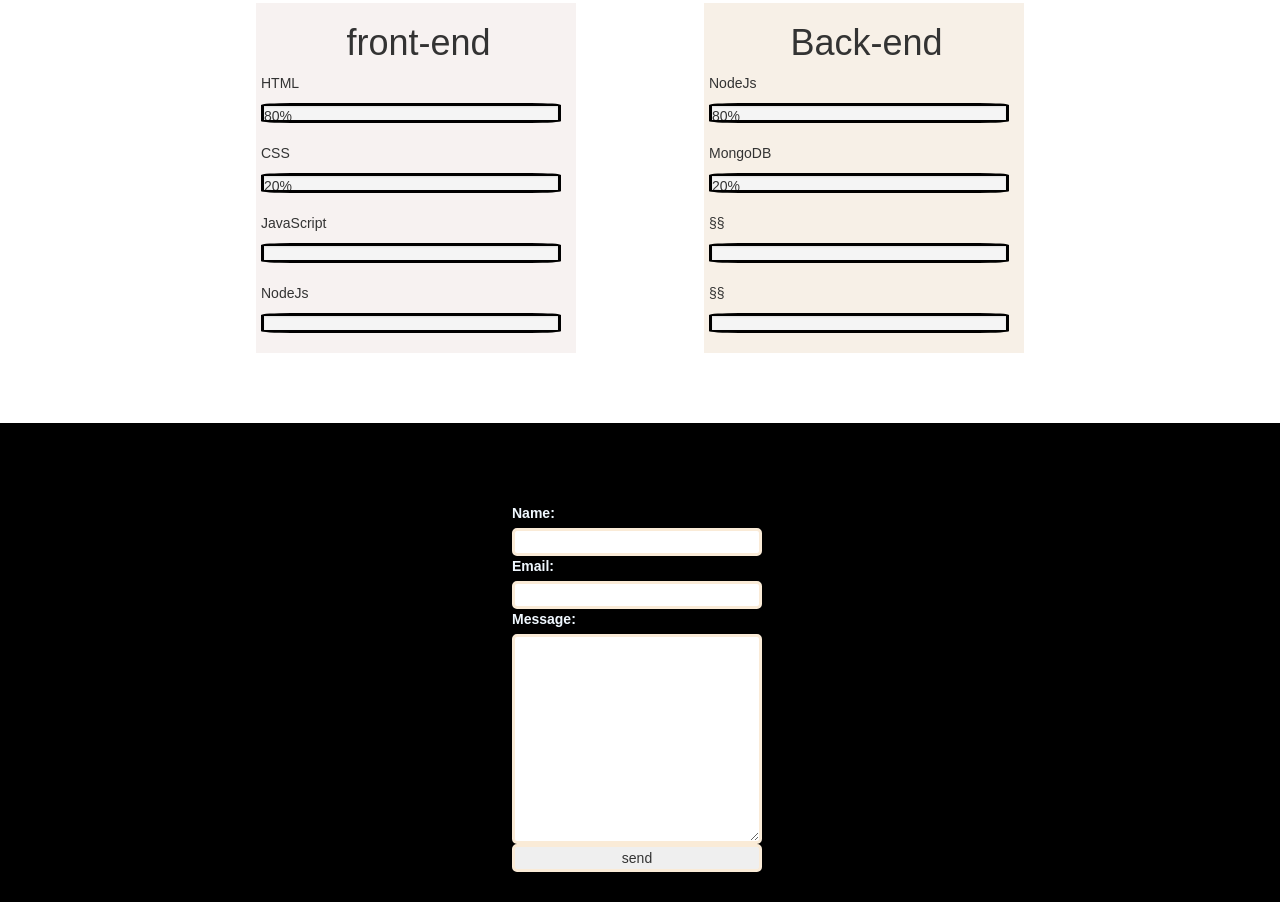
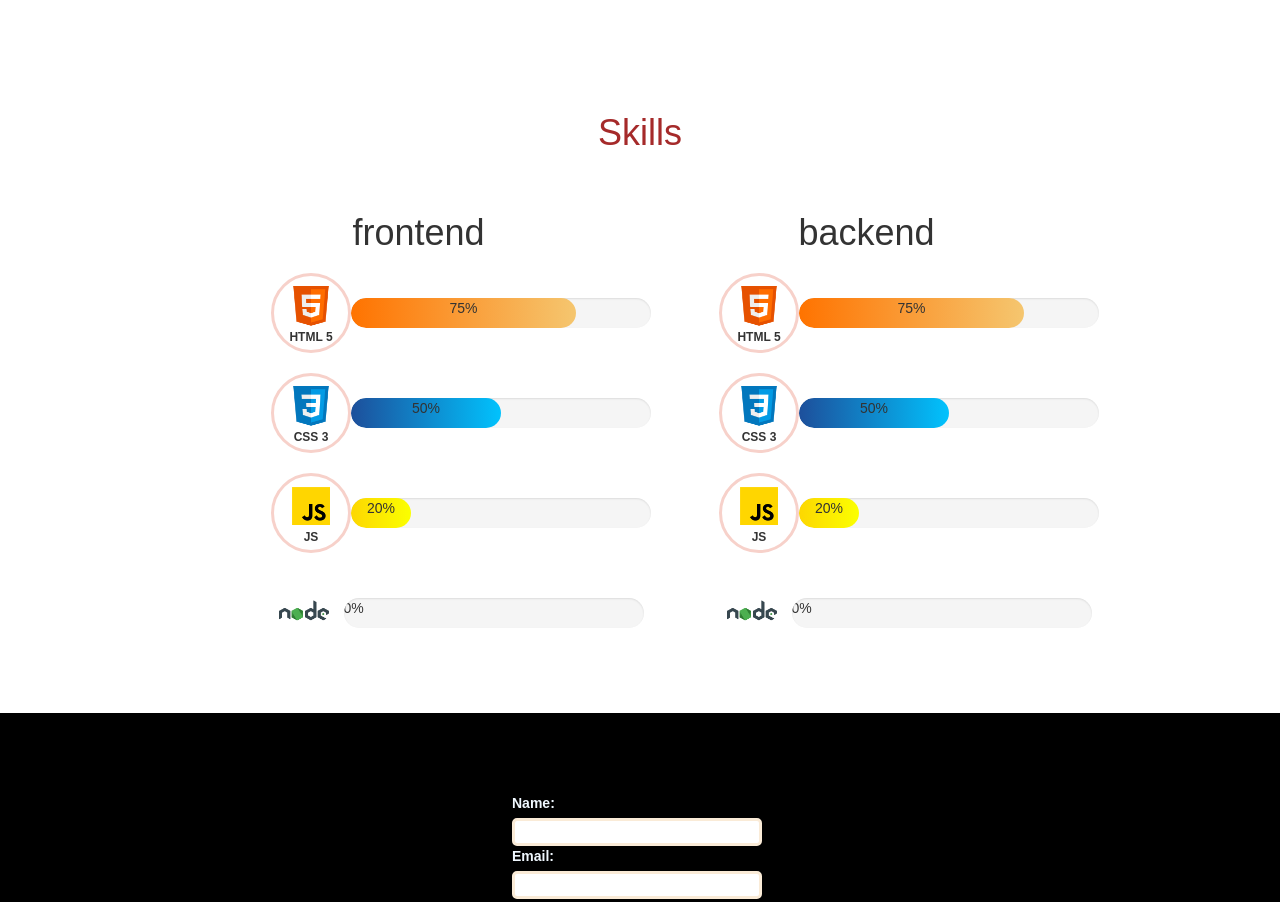
Before and after one commit to melzi-wp/melzi-abdelwahab-portfolio, a plain HTML site: page index.html in a window 1280 px wide. Shown: the part 1057-1959 px from the top of the page. Drawn offline with nearby package versions, Linux system fonts and the light colour scheme; a web font is replaced by a local one.

Commit message:
modificatint

```diff
--- a/css/style.css
+++ b/css/style.css
@@ -4,59 +4,92 @@ body{
   padding: 0px;
 
 }
-nav{
+header{
+  background:linear-gradient(to right, rgb(184, 211, 214),rgb(226, 245, 247));
+  display: flex;
+  justify-content: space-around;
+  align-items: center;
   position: fixed;
   width: 100%;
-  background-color: rgba(0, 0, 0, 0.959);
   z-index: 1;
 }
-ul{
-  margin-left:25%;
+header h1{
+  color:black;
+  font-size: 20px;
+  font-weight: 600;
+  word-spacing: 5px;
+  margin: 10px;
 }
-li{
+.nav-bar {
+  list-style: none;
+  margin: 10px 0px;
+}
+.nav-bar li{
+  text-decoration: none;
   display: inline-block;
-  margin-left: 50px;
+  padding: 0px 20px;
 }
-a{
+.nav-bar a{
   text-decoration: none;
-  color: white;
+  color: rgba(0, 0, 0, 0.671);
+  font-size: 16px;
+  font-weight: 600;
+  cursor: pointer;
 }
-a:hover{
-  color:rgb(235, 137, 166) ;
+.nav-bar a:hover{
+  color:rgb(230, 233, 47) ;
+  font-size: 18px;
+}
+.nav-bar a:active{
+  color:rgb(240, 237, 50) ;
 }
 
 /* section home */
 #home{
- background-color: rgba(0, 0, 0, 0.918);
- padding-top: 200px;
- padding-left: 150px;
- height: 70vh;
+ /* background-color: 99CCFF; */
+ background-image: url(../res/WEB-Full-Stack-Developer.jpg);
+ background-repeat: no-repeat;
+ background-size: cover;
+ padding-top: 180px;
+ padding-left: 40px;
+ height: 90vh;
+ /* border-bottom-right-radius: 50px ;  */
 }
 
 .hello h1{
-  color: white;
+  color: rgb(50, 50, 88);
+  width: 270px;
   font-size: 30px;
+  line-height: 1.50em;
+  font-weight: bold;
+  padding: 0%;
+  border-right: 5px solid rgb(155, 39, 39);
 }
 .hello p{
   color:rgb(235, 137, 166);
-  font-size: 25px;
+  font-size: 20px;
   margin-left: 80px;
 }
 #home img{
   position: absolute;
-  top: 20%;
+  top: 10%;
   right: 100px;
   width: 500px;
-  height: 380px;
+  height: 350px;
   /* border: 3px solid rgb(109, 139, 221) ; */
   border-radius: 50%;
 }
 /* section about me */
- #about{
+#about{
+  background-color: 99CCFF;
+
+}
+ .about{
+  padding: 10%;
   background-color: white;
-  margin-top: 100px;
   height: 300px;
   position: relative;
+  /* border-top-left-radius: 200px; */
 }
 
 .about-me{
@@ -101,7 +134,7 @@ a:hover{
   position: relative;
   width: 100%;
   height: 500px;
-  margin-top: 15px;
+  margin-top: 150px;
 }
 .skill{
   color: brown;
@@ -110,7 +143,7 @@ a:hover{
 .front-end{
   position: absolute;
   width: 320px;
-  background-color:rgb(247, 242, 241) ;
+  background-color:white ;
   margin-left: 20%;
   padding-left: 5px;
   top: 80px;
@@ -118,17 +151,74 @@ a:hover{
 .front-end h1 {
   text-align: center;
 }
+.progress-info{
+  background-color: white;
+  height:100px;
+  width: 400px;
+  padding: 10px;
+  display: flex;
+  justify-content: space-around;
+  align-items: center;
 
+}
+.progress-info img{
+  width: 50px;
+  height: 50px;
+
+  /* border-radius: 50%; */
+}
+.progress-icon{
+  width: 80px;
+  height: 80px;
+  border-radius: 50%;
+  border:3px solid rgb(247, 209, 202);
+  display: flex;
+  flex-direction: column;
+  justify-content: center;
+  align-items: center;
+}
+.progress-icon h1{
+  font-size: 12px;
+  font-weight: 600;
+  margin: 0%;
+  text-transform: uppercase;
+}
 .progress{
+  margin: 0%;
+  padding: 0%;
   width: 300px;
-  height: 20px;
-  border: 3px solid black;
-  border-radius: 10%;
+  height: 30px;
+  border-radius: 20px;
+}
+
+.progress-html{
+  width: 75%;
+  padding: 0%;
+  height: 100%;
+  background: linear-gradient(to left,rgb(245, 198, 111), rgb(255, 115, 0) );
+  border-radius: 20px;
+  text-align: center;
+}
+.progress-css{
+  width: 50%;
+  padding: 0%;
+  height: 100%;
+  background: linear-gradient(to left,rgb(1, 194, 253), rgb(29, 79, 155) );
+  border-radius: 20px;
+  text-align: center;
+}
+.progress-js{
+  width: 20%;
+  padding: 0%;
+  height: 100%;
+  background: linear-gradient(to left, rgb(251, 255, 0), rgb(253, 215, 1));
+  border-radius: 20px;
+  text-align: center;
 }
 .back-end{
   position: absolute;
   width: 320px;
-  background-color: rgb(247, 240, 231);
+  background-color: white;
   right: 20%;
   top:80;
   padding-left: 5px;
@@ -140,6 +230,7 @@ a:hover{
   background-color: black;
   position: relative;
   height: 500px;
+  margin-top: 100px;
 }
 .form{
   position: absolute;
--- a/index.html
+++ b/index.html
@@ -22,14 +22,19 @@
     <!--bootstrap -->
     <link rel="stylesheet" href="https://maxcdn.bootstrapcdn.com/bootstrap/3.4.1/css/bootstrap.min.css">
     <!--Font-Awesome -->
-    <link rel="stylesheet"  href="https://cdnjs.cloudflare.com/ajax/libs/font-awesome/4.7.0/css/font-awesome.min.css">
+    <link rel="preconnect" href="https://fonts.googleapis.com">
+<link rel="preconnect" href="https://fonts.gstatic.com" crossorigin>
+<link href="https://fonts.googleapis.com/css2?family=Kumbh+Sans&family=Manrope:wght@600&family=Oswald:wght@200&family=Poppins:wght@200;400;600&family=Vujahday+Script&display=swap" rel="stylesheet">
+    <link rel="stylesheet" href="https://cdnjs.cloudflare.com/ajax/libs/font-awesome/4.7.0/css/font-awesome.min.css">
     <link rel="stylesheet" href="css/style.css">
     <title>Melzi Abdelwahab</title>
 </head>
 
 <body>
+    <header>
+        <h1>Abdelwahab Melzi</h1>
         <nav>
-        <ul>
+            <ul class="nav-bar">
                 <li><a href="#home">Home</a></li>
                 <li><a href="#about">About</a></li>
                 <li><a href="#work">Work</a></li>
@@ -37,21 +42,23 @@
                 <li><a href="#contact">Contact</a></li>
             </ul>
         </nav>
+    </header>
     <main>
         <!--Section Home -->
         <section id="home">
             <div class="hello">
-                <img src="res/web-development.png" alt="">
-                <h1>"Hello"</h1>
-                <h1>I am <span> Melzi Abdelwahab</span></h1>
-                <p>And i'm a <strong>full-stack developer</strong> </p>
+                <!-- <img src="res/web-development.png" alt=""> -->
+                <h1></h1>
+                <h1>Hello !, I'am <br><span> Melzi Abdelwahab</span> <br> Software Engineer</h1>
+                <!-- <p>And i'm a <strong>full-stack developer</strong> </p> -->
             </div>
 
-            <img src="res/frotend1.webp" alt="full-stack">
+            <!-- <img src="res/frotend1.webp" alt="full-stack"> -->
 
         </section>
         <!--Section About -->
         <section id="about">
+            <div class="about">
                 <div class="about-me">
                     <h1>About me</h1>
                     <p>I have more than two years work experience in front-end <br>
@@ -91,23 +98,78 @@
                             </svg>Download CV</button>
                     </div>
                 </div>
+            </div>
         </section>
         <!--Section Work -->
         <section id="work">
             <h1 class="skill">Skills</h1>
             <div class="front-end">
-                <h1>front-end</h1>
-                <p>HTML <div class="progress">80%</div></p>
-                <p>CSS <div class="progress">20%</div></p>
-                <p>JavaScript <div class="progress"></div></p>
-                <p>NodeJs <div class="progress"></div></p>
+                <h1>frontend</h1>
+                <div class="progress-info">
+                   <div class="progress-icon">
+                    <img src="res/html-5.png" alt="">
+                    <h1>html 5</h1>
+                   </div>
+                <div class="progress">
+                    <div class="progress-html">75%</div>
+                </div>
+                </div>
+                <div class="progress-info">
+                    <div class="progress-icon">
+                    <img src="res/css3.png" alt="">
+                    <h1>css 3</h1>
+                    </div>
+                <div class="progress">
+                    <div class="progress-css">50%</div>
+                </div>
+                </div>
+                <div class="progress-info">
+                    <div class="progress-icon">
+                    <img src="res/javascript.png" alt="">
+                    <h1>js</h1>
+                    </div>
+                <div class="progress">
+                    <div class="progress-js">20%</div>
+                </div>
+                </div>
+                <div class="progress-info">
+                    <img src="res/nodejs.png" alt="">
+                <div class="progress">0%</div>
+                </div>
             </div>
             <div class="back-end">
-                <h1>Back-end</h1>
-                <p>NodeJs<div class="progress">80%</div></p>
-                <p>MongoDB <div class="progress">20%</div></p>
-                <p>§§ <div class="progress"></div></p>
-                <p>§§ <div class="progress"></div></p>
+                <h1>backend</h1>
+                <div class="progress-info">
+                   <div class="progress-icon">
+                    <img src="res/html-5.png" alt="">
+                    <h1>html 5</h1>
+                   </div>
+                <div class="progress">
+                    <div class="progress-html">75%</div>
+                </div>
+                </div>
+                <div class="progress-info">
+                    <div class="progress-icon">
+                    <img src="res/css3.png" alt="">
+                    <h1>css 3</h1>
+                    </div>
+                <div class="progress">
+                    <div class="progress-css">50%</div>
+                </div>
+                </div>
+                <div class="progress-info">
+                    <div class="progress-icon">
+                    <img src="res/javascript.png" alt="">
+                    <h1>js</h1>
+                    </div>
+                <div class="progress">
+                    <div class="progress-js">20%</div>
+                </div>
+                </div>
+                <div class="progress-info">
+                    <img src="res/nodejs.png" alt="">
+                <div class="progress">0%</div>
+                </div>
             </div>
         </section>
         <!--Section Resume -->
```
Also changed, not shown: res/Inside-Article-Banner-Mobile-Software-Developer-2020-1.png (added), res/WEB-Full-Stack-Developer.jpg (added), res/What-is-full-stack-developer.png (added), res/css3.png (added), res/html-5.png (added), res/javascript.png (added), res/nodejs.png (added), res/the-full-stack-web-development-1-638.webp (added). Lines whose indentation alone changed are shown as unchanged.
